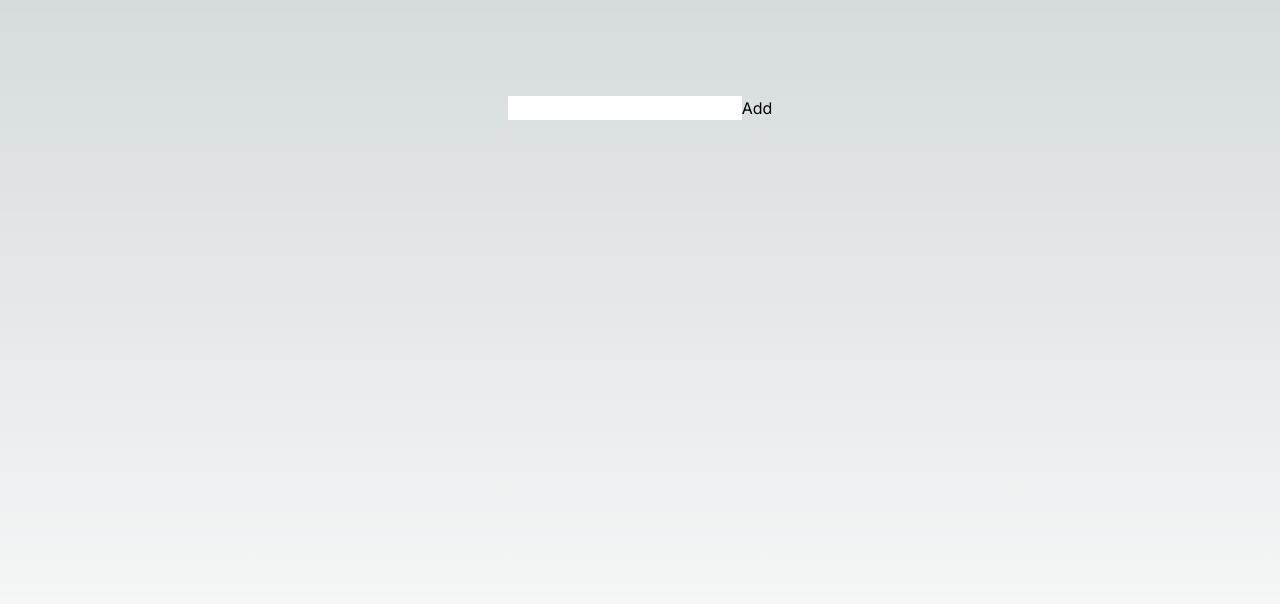
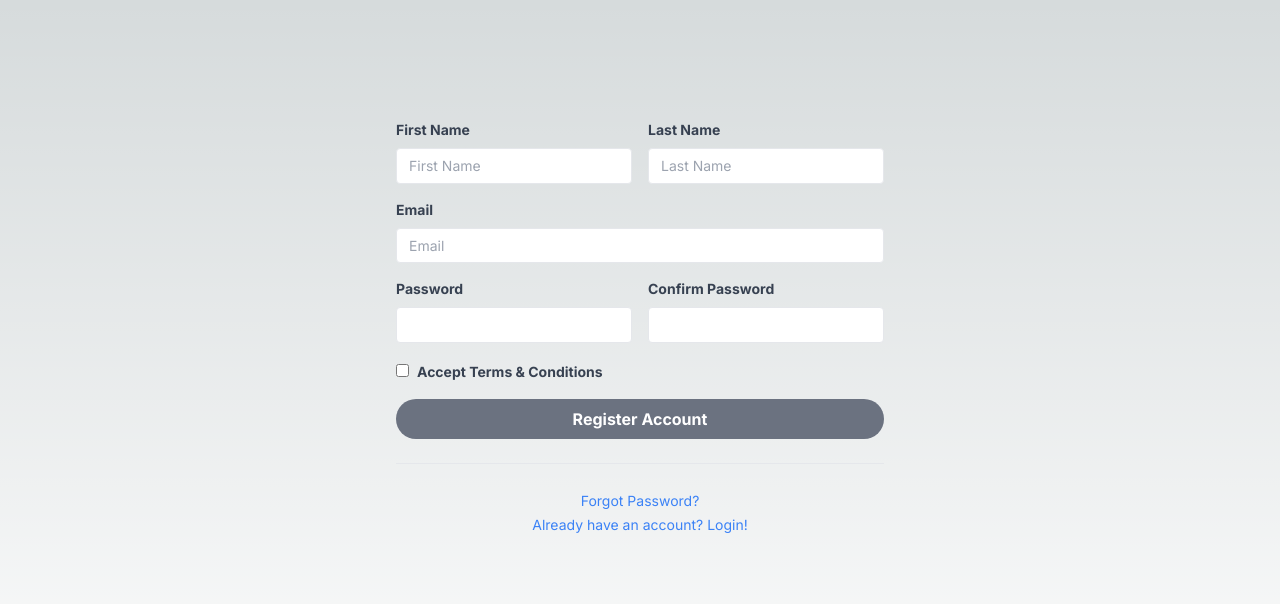
Before and after one commit to amaben2020/next-tanstack-zustand, a Next.js app: page / in a window 1280 px wide. Shown: the top 604 px of the page. Built offline with nearby package versions, Linux system fonts and the light colour scheme.

Commit message:
adding setFocus

```diff
--- a/package.json
+++ b/package.json
@@ -9,12 +9,15 @@
     "lint": "next lint"
   },
   "dependencies": {
+    "@hookform/resolvers": "^3.3.2",
     "@tanstack/react-query": "^5.4.3",
     "axios": "^1.6.0",
     "next": "13.5.6",
     "next-auth": "^4.24.3",
     "react": "^18",
-    "react-dom": "^18"
+    "react-dom": "^18",
+    "react-hook-form": "^7.47.0",
+    "zod": "^3.22.4"
   },
   "devDependencies": {
     "@tanstack/eslint-plugin-query": "^5.0.5",
--- a/src/app/page.tsx
+++ b/src/app/page.tsx
@@ -1,11 +1,13 @@
-import TodoForm from "@/components/sections/data/mutation/CreatePost";
+import Form from "@/components/sections/form/form";
 
 export default function Home() {
   return (
     <main className="flex min-h-screen flex-col items-center justify-between p-24">
       {/* <Todo /> */}
       {/* <PostList /> */}
-      <TodoForm />
+      {/* <TodoForm /> */}
+
+      <Form />
     </main>
   );
 }
--- /dev/null
+++ b/src/components/sections/form/form.tsx
@@ -0,0 +1,154 @@
+"use client";
+
+import { zodResolver } from "@hookform/resolvers/zod";
+import { useEffect } from "react";
+import { SubmitHandler, useForm } from "react-hook-form";
+import { TUserSchema, userSchema } from "./schemas/userSchema";
+
+const Form = () => {
+  const {
+    formState: { errors, isValid, isDirty, dirtyFields },
+    handleSubmit,
+    setFocus,
+    register,
+  } = useForm({
+    resolver: zodResolver(userSchema),
+  });
+
+  console.log(errors);
+  console.log(isValid);
+  console.log(isDirty);
+  console.log(dirtyFields);
+
+  useEffect(() => {
+    setFocus("firstName");
+  }, [setFocus]);
+
+  const onSubmit: SubmitHandler<TUserSchema> = (data) => {
+    console.log(data);
+  };
+  return (
+    <form className="px-8 pt-6 pb-8 mb-4" onSubmit={handleSubmit(onSubmit)}>
+      <div className="mb-4 md:flex md:justify-between">
+        <div className="mb-4 md:mr-2 md:mb-0">
+          <label
+            className="block mb-2 text-sm font-bold text-gray-700"
+            htmlFor="firstName"
+          >
+            First Name
+          </label>
+          <input
+            className="w-full px-3 py-2 text-sm leading-tight text-gray-700 border rounded appearance-none focus:outline-none focus:shadow-outline"
+            id="firstName"
+            type="text"
+            {...register("firstName")}
+            placeholder="First Name"
+          />
+          {errors["firstName"]?.message && (
+            <p className="text-red-500"> Insert Name</p>
+          )}
+        </div>
+        <div className="md:ml-2">
+          <label
+            className="block mb-2 text-sm font-bold text-gray-700"
+            htmlFor="lastName"
+          >
+            Last Name
+          </label>
+          <input
+            className="w-full px-3 py-2 text-sm leading-tight text-gray-700 border rounded appearance-none focus:outline-none focus:shadow-outline"
+            id="lastName"
+            type="text"
+            placeholder="Last Name"
+            {...register("lastName")}
+            style={{
+              border: dirtyFields.lastName ? "3px solid green" : "",
+            }}
+          />
+        </div>
+      </div>
+      <div className="mb-4">
+        <label
+          className="block mb-2 text-sm font-bold text-gray-700"
+          htmlFor="email"
+        >
+          Email
+        </label>
+        <input
+          className="w-full px-3 py-2 text-sm leading-tight text-gray-700 border rounded appearance-none focus:outline-none focus:shadow-outline"
+          id="email"
+          type="email"
+          placeholder="Email"
+          {...register("email")}
+        />
+      </div>
+      <div className="mb-4 md:flex md:justify-between">
+        <div className="mb-4 md:mr-2 md:mb-0">
+          <label
+            className="block mb-2 text-sm font-bold text-gray-700"
+            htmlFor="password"
+          >
+            Password
+          </label>
+          <input
+            className="w-full px-3 py-2 text-sm leading-tight text-gray-700 border rounded appearance-none focus:outline-none focus:shadow-outline"
+            id="password"
+            type="password"
+            {...register("password")}
+          />
+        </div>
+        <div className="md:ml-2">
+          <label
+            className="block mb-2 text-sm font-bold text-gray-700"
+            htmlFor="c_password"
+          >
+            Confirm Password
+          </label>
+          <input
+            className="w-full px-3 py-2 text-sm leading-tight text-gray-700 border rounded appearance-none focus:outline-none focus:shadow-outline"
+            id="c_password"
+            type="password"
+            {...register("confirmPassword")}
+          />
+        </div>
+      </div>
+      <div className="mb-4">
+        <input type="checkbox" id="terms" {...register("terms")} />
+        <label
+          htmlFor="terms"
+          className="ml-2 mb-2 text-sm font-bold text-gray-700"
+        >
+          Accept Terms & Conditions
+        </label>
+      </div>
+      <div className="mb-6 text-center">
+        <button
+          className="w-full px-4 py-2 font-bold text-white bg-blue-500 rounded-full hover:bg-blue-700 focus:outline-none focus:shadow-outline disabled:bg-gray-500 disabled:text-white"
+          type="submit"
+          disabled={!isValid}
+        >
+          Register Account
+        </button>
+      </div>
+      <hr className="mb-6 border-t" />
+      <div className="text-center">
+        <a
+          className="inline-block text-sm text-blue-500 align-baseline hover:text-blue-800"
+          href="#"
+        >
+          Forgot Password?
+        </a>
+      </div>
+      <div className="text-center">
+        <a
+          className="inline-block text-sm text-blue-500 align-baseline hover:text-blue-800"
+          href="#"
+        >
+          Already have an account? Login!
+        </a>
+      </div>
+    </form>
+  );
+};
+
+export default Form;
--- /dev/null
+++ b/src/components/sections/form/schemas/userSchema.ts
@@ -0,0 +1,25 @@
+import { z } from "zod";
+// Build a schema that matches values in our form.
+export const userSchema = z
+  .object({
+    firstName: z.string().min(1, { message: "Firstname is required" }),
+    lastName: z.string().min(1, { message: "Lastname is required" }),
+    email: z.string().min(1, { message: "Email is required" }).email({
+      message: "Must be a valid email",
+    }),
+    password: z
+      .string()
+      .min(6, { message: "Password must be atleast 6 characters" }),
+    confirmPassword: z
+      .string()
+      .min(1, { message: "Confirm Password is required" }),
+    terms: z.literal(true, {
+      errorMap: () => ({ message: "You must accept Terms and Conditions" }),
+    }),
+  })
+  .refine((data) => data.password === data.confirmPassword, {
+    path: ["confirmPassword"],
+    message: "Password don't match",
+  });
+
+export type TUserSchema = z.infer<typeof userSchema>;
```
Also changed, not shown: 1 other file (tests, documents, lock files or other folders).
